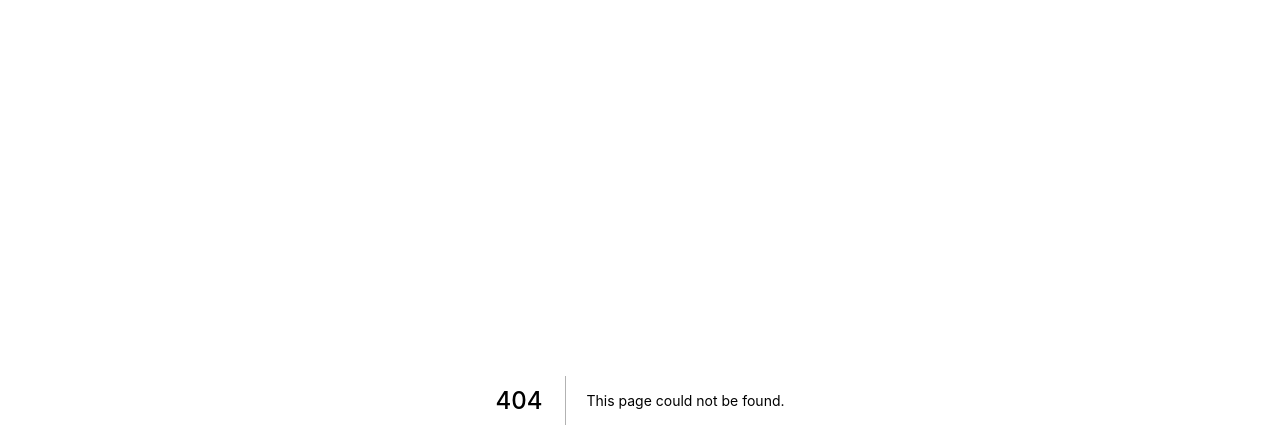
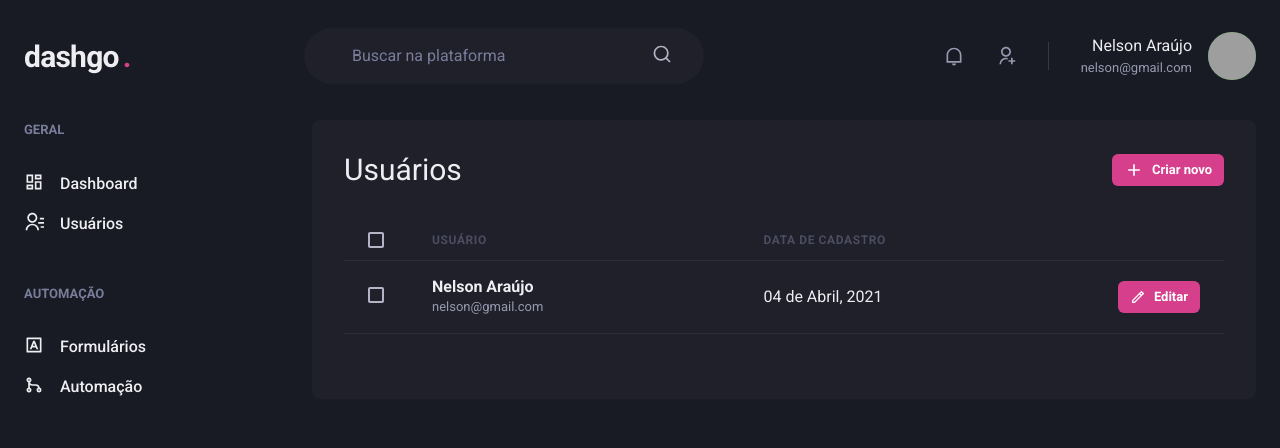
Before and after one commit to nelsonsantosaraujo/dashgo, a Next.js app: page /users in a window 1280 px wide. Before the commit this address had no page. Shown: the top 448 px of the page. Built offline with nearby package versions, Linux system fonts and the light colour scheme; grey boxes are pictures that could not be loaded.

Commit message:
Create UserList page

```diff
--- /dev/null
+++ b/src/pages/users/index.tsx
@@ -0,0 +1,71 @@
+import { Box, Button, Checkbox, Flex, Heading, Icon, Table, Tbody, Td, Text, Th, Thead, Tr } from "@chakra-ui/react";
+import { RiAddLine, RiPencilLine } from "react-icons/ri";
+import { Header } from "../../components/Header";
+import { Sidebar } from "../../components/Sidebar";
+
+export default function UserList() {
+  return (
+    <Box>
+      <Header />
+
+      <Flex w="100%" my="6" maxWidth={1480} mx="auto" px="6">
+        <Sidebar />
+
+        <Box flex="1" borderRadius="8" bg="gray.800" p="8">
+          <Flex mb="8" justify="space-between" align="center">
+            <Heading size="lg" fontWeight="normal">Usuários</Heading>
+            <Button
+              as="a"
+              size="sm"
+              fontSize="small"
+              colorScheme="pink"
+              leftIcon={<Icon as={RiAddLine} fontSize="20" />}
+            >
+              Criar novo
+            </Button>
+          </Flex>
+
+          <Table colorScheme="whiteAlpha">
+            <Thead>
+              <Tr>
+                <Th px="6" color="gray.300" w="8">
+                  <Checkbox colorScheme="pink" />
+                </Th>
+                <Th>Usuário</Th>
+                <Th>Data de cadastro</Th>
+                <Th w="8"></Th>
+              </Tr>
+            </Thead>
+            <Tbody>
+              <Tr>
+                <Td px="6">
+                  <Checkbox colorScheme="pink" />
+                </Td>
+                <Td>
+                  <Box>
+                    <Text fontWeight="bold">Nelson Araújo</Text>
+                    <Text fontSize="small" color="gray.300">nelson@gmail.com</Text>
+                  </Box>
+                </Td>
+                <Td>
+                  04 de Abril, 2021
+                </Td>
+                <Td>
+                  <Button
+                    as="a"
+                    size="sm"
+                    fontSize="small"
+                    colorScheme="pink"
+                    leftIcon={<Icon as={RiPencilLine} fontSize="16" />}
+                  >
+                    Editar
+                  </Button>
+                </Td>
+              </Tr>
+            </Tbody>
+          </Table>
+        </Box>
+      </Flex>
+    </Box>
+  );
+}
```
